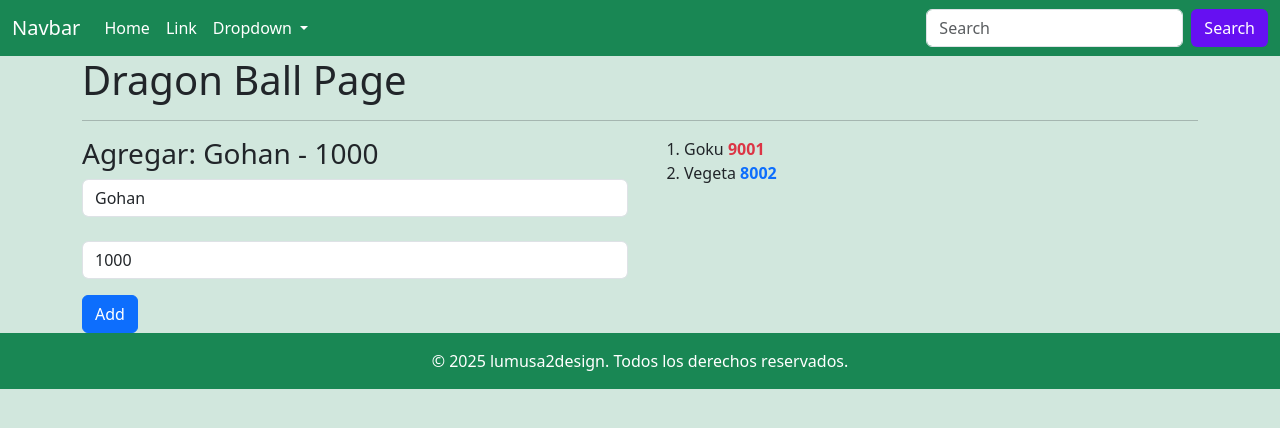
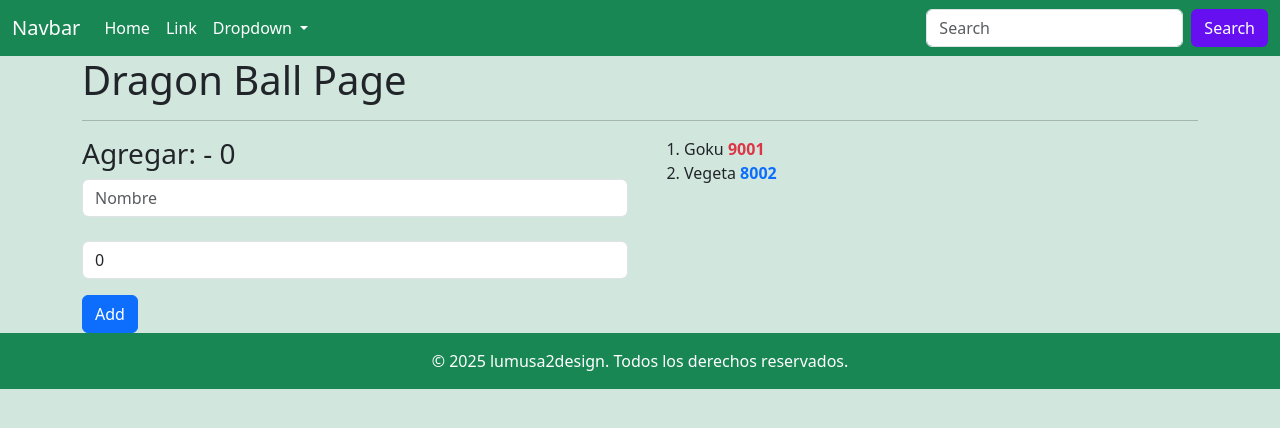
Before and after one commit to lumusa2design/lumusawebpage, an Angular app in the folder lumusaweb/: page /Dragonball in a window 1280 px wide. Shown: the top 428 px of the page. Built offline with nearby package versions, Linux system fonts and the light colour scheme.

Commit message:
Reset fields

```diff
--- a/lumusaweb/src/app/pages/dragonball/dragonball-page.component.ts
+++ b/lumusaweb/src/app/pages/dragonball/dragonball-page.component.ts
@@ -12,8 +12,8 @@ interface Characters
 
 export class DragonballPageComponent {
 
-  name = signal("Gohan");
-  power = signal(1000);
+  name = signal("");
+  power = signal(0);
 
   characters = signal <Characters[]>([
     {id: 1, name: "Goku", power:9001},
@@ -32,6 +32,13 @@ export class DragonballPageComponent {
         id:this.characters().length + 1, name: this.name(), power: this.power(),
       };
 
-    this.characters().push(newCharacter);
+    this.characters.update((list) =>[...list, newCharacter]);
+    this.ResetFields();
+  }
+
+  ResetFields()
+  {
+    this.name.set('');
+    this.power.set(0);
   }
 }
```
